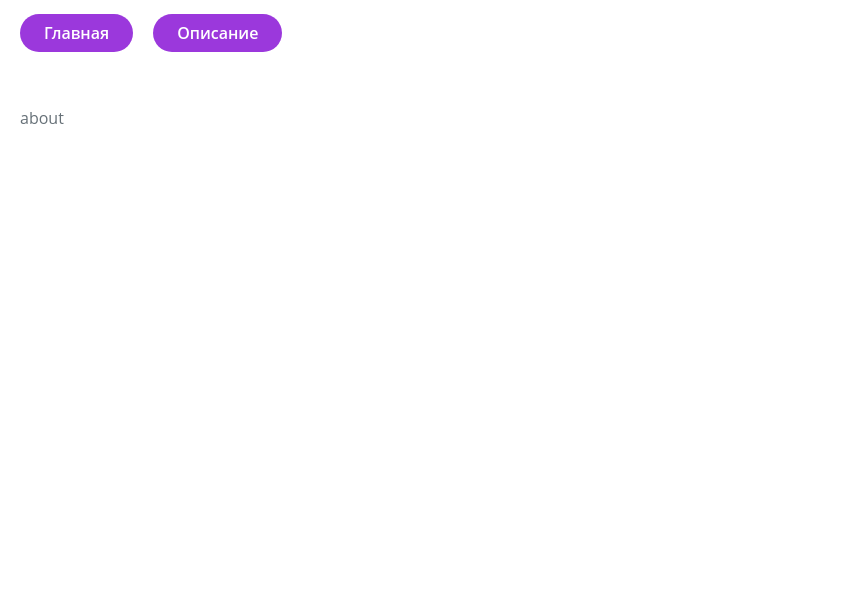
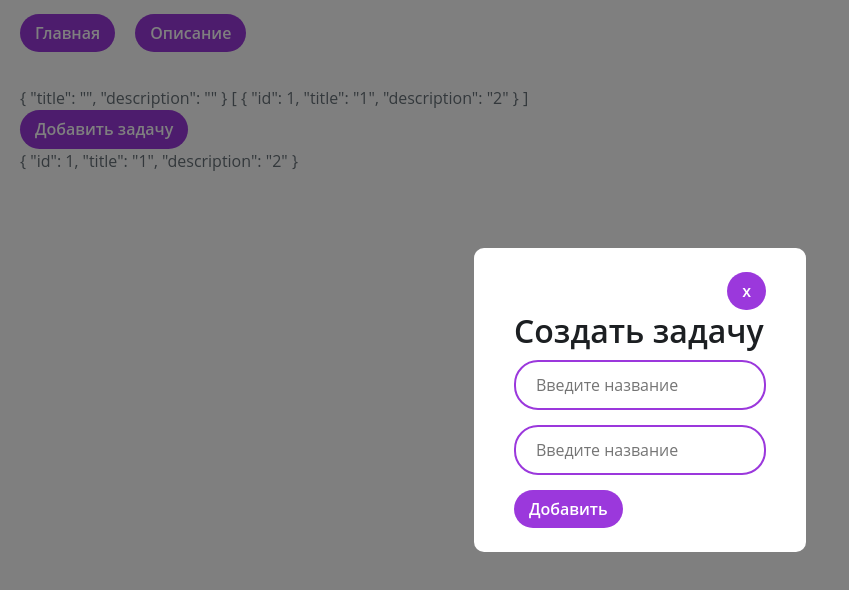
Before and after one commit to maxgrigoriew/task-manager-draggable, a Vue app: page /about in a window 1280 px wide. Shown: the top 590 px of the page, without its empty margins (0-849 px from the left). Built offline with nearby package versions, Linux system fonts and the light colour scheme.

Commit message:
feature: add modal

```diff
--- a/src/components/AppButton.vue
+++ b/src/components/AppButton.vue
@@ -2,7 +2,7 @@
 import { computed } from 'vue';
 
 interface Props {
-  outline: string;
+  outline?: string;
 }
 
 const props = defineProps<Props>();
@@ -27,7 +27,7 @@ const className = computed(() => ({
   border-radius: $big;
   background-color: $accent;
   color: $light;
-  padding: 10px 24px;
+  padding: 10px 15px;
   font-weight: 600;
   font-size: 16px;
   display: flex;
--- a/src/components/AppInput.vue
+++ b/src/components/AppInput.vue
@@ -1,17 +1,23 @@
+<script setup lang="ts">
+interface Props {
+  modelValue: string;
+  placeholder?: string;
+}
+
+const emit = defineEmits(['update:modelValue']);
+const props = defineProps<Props>();
+</script>
 <template>
   <input
     class="input"
     type="text"
     :value="props.modelValue"
+    :placeholder="placeholder"
     @input="
       $emit('update:modelValue', ($event.target as HTMLInputElement).value)
     "
   />
 </template>
-<script setup lang="ts">
-const emit = defineEmits(['update:modelValue']);
-const props = defineProps(['modelValue']);
-</script>
 <style lang="scss">
 @import '@/assets/scss/vars';
 
--- /dev/null
+++ b/src/components/AppModal.vue
@@ -0,0 +1,100 @@
+<script setup lang="ts">
+import { ref } from 'vue';
+import AppButton from './AppButton.vue';
+
+const isOpenModal = ref<Boolean>(true);
+
+const openModal = (): void => {
+  isOpenModal.value = true;
+};
+const closeModal = (): void => {
+  isOpenModal.value = false;
+};
+
+defineExpose({
+  openModal,
+  closeModal,
+});
+</script>
+<template>
+  <Transition>
+    <div
+      class="modal"
+      v-if="isOpenModal"
+      @click="closeModal"
+    >
+      <div
+        class="modal__inner"
+        @click.stop
+      >
+        <app-button
+          class="modal__close"
+          @click="closeModal"
+        >
+          x
+        </app-button>
+        <div>
+          <h3 class="modal__title">Создать задачу</h3>
+        </div>
+        <div class="modal__content">
+          <slot></slot>
+        </div>
+      </div>
+    </div>
+  </Transition>
+</template>
+
+<style lang="scss">
+@import './../assets/scss/vars';
+.modal {
+  position: fixed;
+  left: 0;
+  top: 0;
+  right: 0;
+  bottom: 0;
+  z-index: 10;
+  background-color: rgba(0, 0, 0, 0.5);
+  display: flex;
+  justify-content: center;
+  align-items: center;
+
+  &__inner {
+    max-width: 600px;
+    padding: 24px 40px;
+    position: relative;
+    display: flex;
+    flex-direction: column;
+    border-radius: 10px;
+    overflow: hidden;
+    &::before {
+      content: '';
+      display: block;
+      position: absolute;
+      left: 0;
+      top: 0;
+      right: 0;
+      bottom: 0;
+      background-color: $light;
+      z-index: -1;
+    }
+  }
+  &__close {
+    padding: 12px;
+    transition: $transition;
+    align-self: flex-end;
+  }
+  &__title {
+    font-size: 32px;
+    font-weight: 600;
+    margin-bottom: 8px;
+    color: $black;
+    line-height: 1.3;
+  }
+  &__content {
+    display: flex;
+    flex-direction: column;
+    gap: 15px;
+    align-items: flex-start;
+  }
+}
+</style>
--- a/src/components/TheHeader.vue
+++ b/src/components/TheHeader.vue
@@ -26,8 +26,6 @@
 import AppButton from '@/components/AppButton.vue';
 </script>
 <style lang="scss" scoped>
-@import 'src/assets/scss/vars';
-
 .header {
   &__list {
     display: flex;
--- a/src/layouts/MainLayout.vue
+++ b/src/layouts/MainLayout.vue
@@ -3,7 +3,6 @@ import TheHeader from '@/components/TheHeader.vue';
 </script>
 <template>
   <div>
-    <div class="wrapper-header">
     <div class="container">
       <TheHeader />
     </div>
@@ -13,18 +12,11 @@ import TheHeader from '@/components/TheHeader.vue';
       <slot />
     </main>
   </div>
-  </div>
 </template>
 
 <style lang="scss" scoped>
 @import './../assets/scss/vars';
 .main {
-  padding-top: 40px;
-}
-.wrapper-header {
-  position: sticky;
-  top: 0;
-  z-index: 40;
-  background-color: $light;
+  padding-top: 20px;
 }
 </style>
--- a/src/pages/AboutPage.vue
+++ b/src/pages/AboutPage.vue
@@ -1,7 +1,72 @@
-<script setup lang="ts"></script>
+<script lang="ts" setup>
+import { ref, reactive } from 'vue';
+import AppButton from '../components/AppButton.vue';
+import AppModal from '../components/AppModal.vue';
+import AppInput from '../components/AppInput.vue';
+
+interface IFormModal {
+  title: string;
+  description: string;
+}
+
+const tasks = ref([{ id: 1, title: '1', description: '2' }]);
+const formModal = reactive({ title: '', description: '' });
+const modalRef = ref<InstanceType<typeof AppModal>>();
+
+const openModal = (): void => modalRef.value?.openModal();
+const closeModal = (): void => modalRef.value?.closeModal();
+const openTask = (id: number): void => {
+  const findTask: IFormModal = tasks.value.find((i) => i.id === id);
+
+  if (findTask) {
+    console.log(findTask);
+    formModal.title = findTask.title;
+    formModal.description = findTask.description;
+    openModal();
+  }
+};
+const clearModal = (): void => {
+  formModal.title = '';
+  formModal.description = '';
+};
+const addTodo = (): void => {
+  tasks.value = [...tasks.value, { ...formModal, id: Math.random() }];
+  clearModal();
+  closeModal();
+};
+</script>
 
 <template>
-  <div>about</div>
+  <div>
+    {{ formModal }}
+    {{ tasks }}
+    <app-button @click="openModal">Добавить задачу</app-button>
+
+    <ul>
+      <li
+        v-for="task in tasks"
+        :key="task.id"
+        @click="openTask(task.id)"
+      >
+        {{ task }}
+      </li>
+    </ul>
+    <app-modal
+      ref="modalRef"
+      v-model="formModal"
+    >
+      <app-input
+        placeholder="Введите название"
+        v-model="formModal.title"
+      ></app-input>
+
+      <app-input
+        placeholder="Введите название"
+        v-model="formModal.description"
+      ></app-input>
+      <app-button @click="addTodo"> Добавить</app-button>
+    </app-modal>
+  </div>
 </template>
 
 <style lang="css" scoped></style>
--- a/src/pages/MainPage.vue
+++ b/src/pages/MainPage.vue
@@ -1,13 +1,7 @@
-<script setup lang="ts">
-
-</script>
+<script setup lang="ts"></script>
 
 <template>
-    <div>
-        main
-    </div>
+  <div></div>
 </template>
 
-<style lang="css" scoped>
-
-</style>
+<style lang="css" scoped></style>
```
Lines whose indentation alone changed are shown as unchanged.
